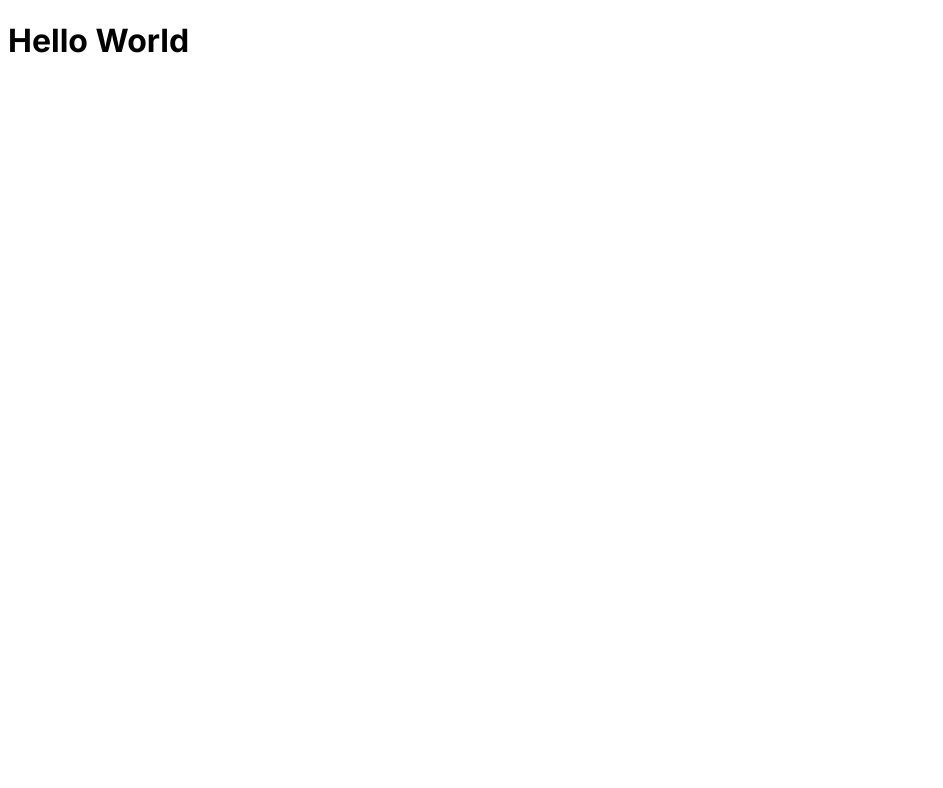
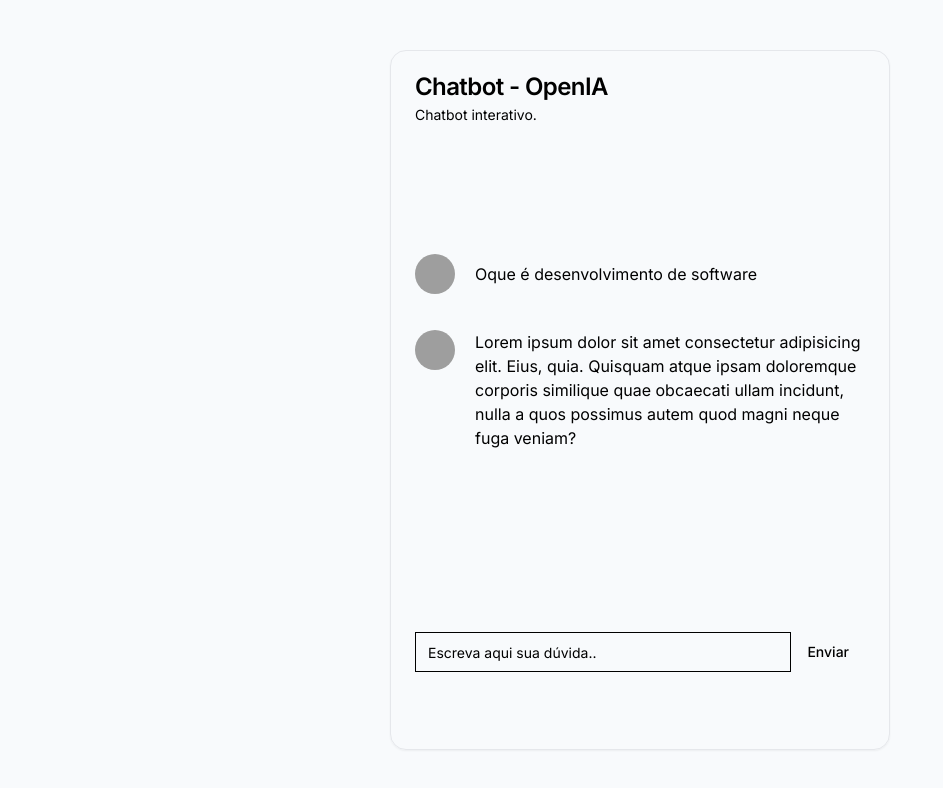
Before and after one commit to jaogui/chatbot-ia, a Next.js app: page / in a window 1280 px wide. Shown: the top 788 px of the page, without its empty margins (0-943 px from the left). Built offline with nearby package versions, Linux system fonts and the light colour scheme; grey boxes are pictures that could not be loaded.

Commit message:
estrutura do chat utilizando chadcn.ui componentes

```diff
--- a/package.json
+++ b/package.json
@@ -19,6 +19,7 @@
     "clsx": "^2.0.0",
     "eslint": "8.45.0",
     "eslint-config-next": "13.4.10",
+    "lucide": "^0.261.0",
     "lucide-react": "^0.261.0",
     "next": "13.4.10",
     "postcss": "8.4.26",
--- a/src/app/globals.css
+++ b/src/app/globals.css
@@ -0,0 +1,5 @@
+@import "tailwindcss/base";
+
+@import "tailwindcss/components";
+
+@import "tailwindcss/utilities";
--- a/src/app/page.tsx
+++ b/src/app/page.tsx
@@ -1,5 +1,45 @@
+import React from "react";
+import {
+  Card,
+  CardContent,
+  CardDescription,
+  CardFooter,
+  CardHeader,
+  CardTitle,
+} from "@/components/ui/card";
+import { Avatar, AvatarFallback, AvatarImage } from "@/components/ui/avatar";
+import { Input } from "@/components/ui/input";
+import { Button } from "@/components/ui/button";
+
 export default function Home() {
   return (
-   <h1>Hello World</h1>
-  )
+    <div className="flex min-h-screen bg-slate-50 items-center justify-center">
+      <Card className="w-[500px] h-[700px] rounded-2xl grid grid-rows-[min_content_1fr_min_content]">
+        <CardHeader>
+          <CardTitle>Chatbot - OpenIA</CardTitle>
+          <CardDescription>Chatbot interativo.</CardDescription>
+        </CardHeader>
+        <CardContent className="space-y-4 flex flex-col gap-5">
+          <article className="flex items-center gap-5 justify-start">
+            <Avatar>
+              <AvatarFallback>JG</AvatarFallback>
+              <AvatarImage src="https://github.com/jaogui.png" />
+            </Avatar>
+            <p>Oque é desenvolvimento de software</p>
+          </article>
+          <article className="flex items-center gap-5 justify-start">
+            <Avatar className="flex self-start">
+              <AvatarFallback>IA</AvatarFallback>
+              <AvatarImage src="https://github.com/openai.png" />
+            </Avatar>
+            <p>Lorem ipsum dolor sit amet consectetur adipisicing elit. Eius, quia. Quisquam atque ipsam doloremque corporis similique quae obcaecati ullam incidunt, nulla a quos possimus autem quod magni neque fuga veniam?</p>
+          </article>
+        </CardContent>
+        <CardFooter>
+          <Input placeholder="Escreva aqui sua dúvida.." />
+          <Button type="submit">Enviar</Button>
+        </CardFooter>
+      </Card>
+    </div>
+  );
 }
```
Also changed, not shown: 1 other file (tests, documents, lock files or other folders).
